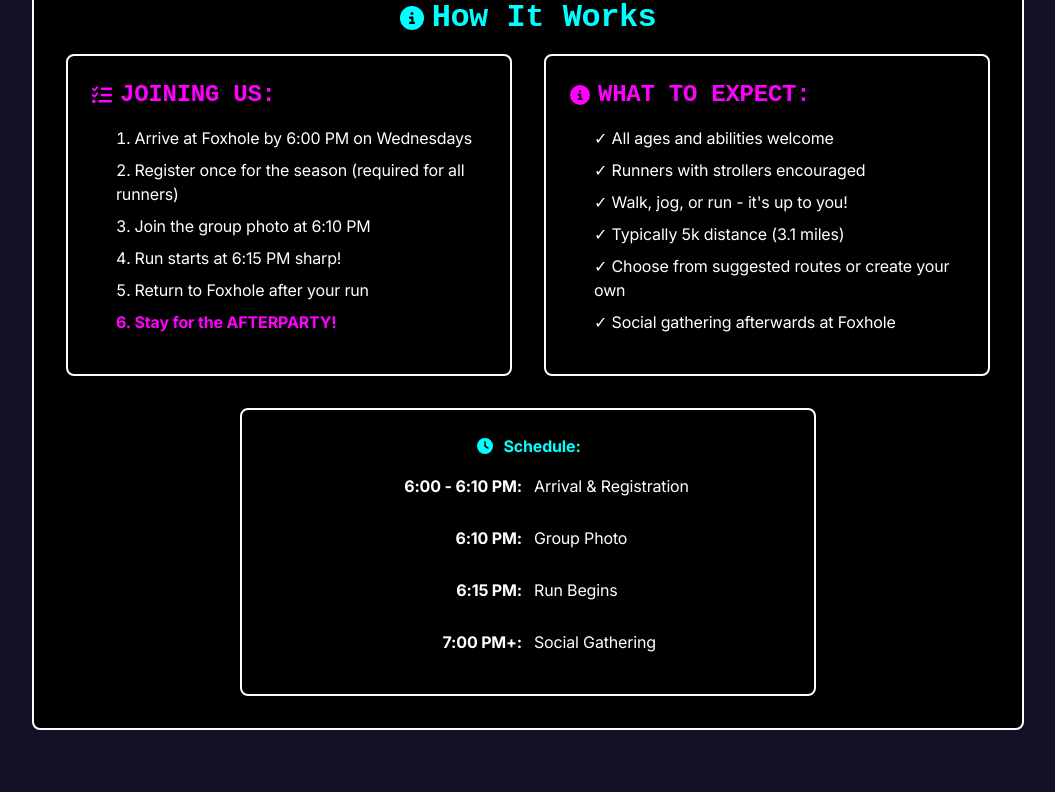
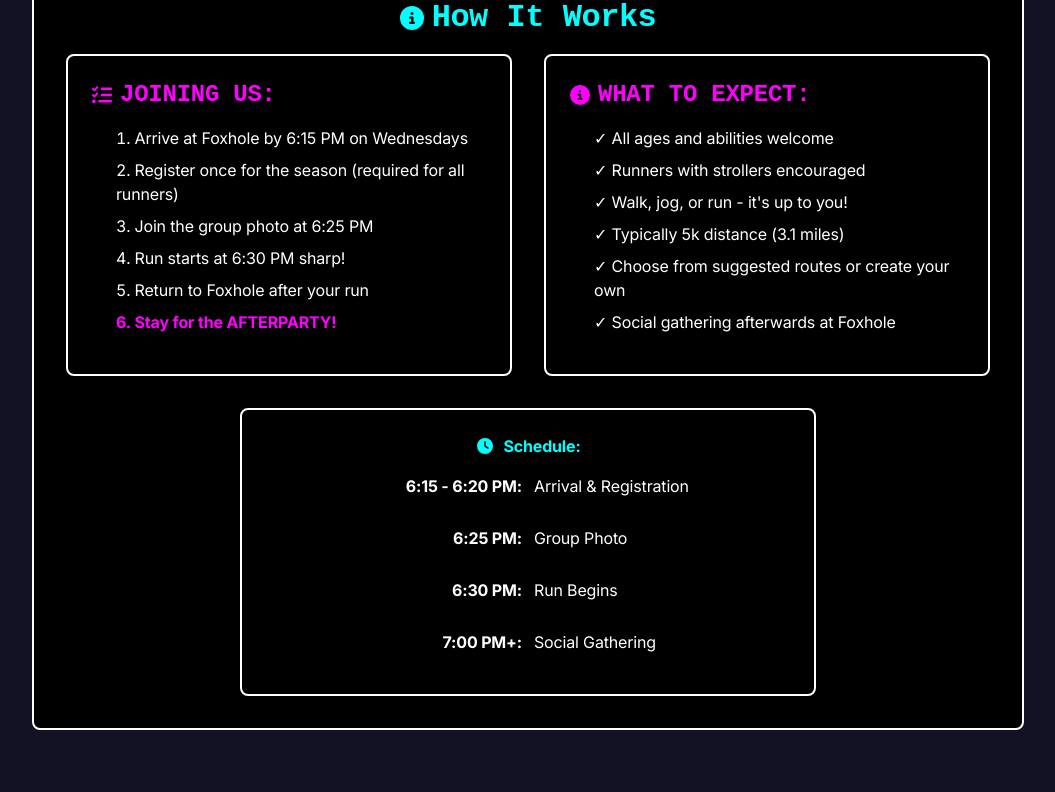
Before and after one commit to theholymath/northshorerunclub, a Next.js app: page / in a window 1280 px wide. Shown: the part 820-1612 px from the top of the page, without its empty margins (112-1167 px from the left). Built offline with nearby package versions, Linux system fonts and the light colour scheme; no server answers.

Commit message:
new home page info

```diff
--- a/src/app/page.tsx
+++ b/src/app/page.tsx
@@ -44,10 +44,10 @@ export default function Home() {
           {/* Most important information highlighted */}
           <div className="bg-black/80 p-6 rounded-lg mb-8 border border-neon-cyan-accessible">
             <h2 className="text-heading-2 font-mono font-bold mb-4 text-neon-cyan animate-pulse flex items-center justify-center gap-2">
-              <FontAwesomeIcon icon={faClock} className="h-6 w-6" /> Wednesdays at 6:00 PM
+              <FontAwesomeIcon icon={faClock} className="h-6 w-6" /> Wednesdays at 6:30 PM
             </h2>
             <h3 className="text-heading-3 font-mono font-bold mb-4 text-white flex items-center justify-center gap-2">
-              <FontAwesomeIcon icon={faCalendarDays} className="h-5 w-5" /> First Run: April 23, 2025
+              <FontAwesomeIcon icon={faCalendarDays} className="h-5 w-5" /> 2025 Season is off and running!
             </h3>
             <p className="text-body-large font-mono mb-2 flex items-center justify-center gap-2">
               <FontAwesomeIcon icon={faLocationDot} className="h-5 w-5 text-neon-pink" />
@@ -73,10 +73,10 @@ export default function Home() {
               <FontAwesomeIcon icon={faListCheck} className="h-5 w-5" /> JOINING US:
             </h3>
             <ol className="list-decimal list-inside space-y-3 text-white text-body">
-              <li>Arrive at Foxhole by 6:00 PM on Wednesdays</li>
+              <li>Arrive at Foxhole by 6:15 PM on Wednesdays</li>
               <li>Register once for the season (required for all runners)</li>
-              <li>Join the group photo at 6:10 PM</li>
-              <li>Run starts at 6:15 PM sharp!</li>
+              <li>Join the group photo at 6:25 PM</li>
+              <li>Run starts at 6:30 PM sharp!</li>
               <li>Return to Foxhole after your run</li>
               <li className="text-neon-pink font-bold">Stay for the AFTERPARTY!</li>
             </ol>
@@ -102,11 +102,11 @@ export default function Home() {
             <FontAwesomeIcon icon={faClock} className="h-5 w-5" /> Schedule:
           </p>
           <div className="grid grid-cols-2 gap-3 text-body text-white">
-            <p className="text-right font-bold">6:00 - 6:10 PM:</p>
+            <p className="text-right font-bold">6:15 - 6:20 PM:</p>
             <p>Arrival & Registration</p>
-            <p className="text-right font-bold">6:10 PM:</p>
+            <p className="text-right font-bold">6:25 PM:</p>
             <p>Group Photo</p>
-            <p className="text-right font-bold">6:15 PM:</p>
+            <p className="text-right font-bold">6:30 PM:</p>
             <p>Run Begins</p>
             <p className="text-right font-bold">7:00 PM+:</p>
             <p>Social Gathering</p>
```
